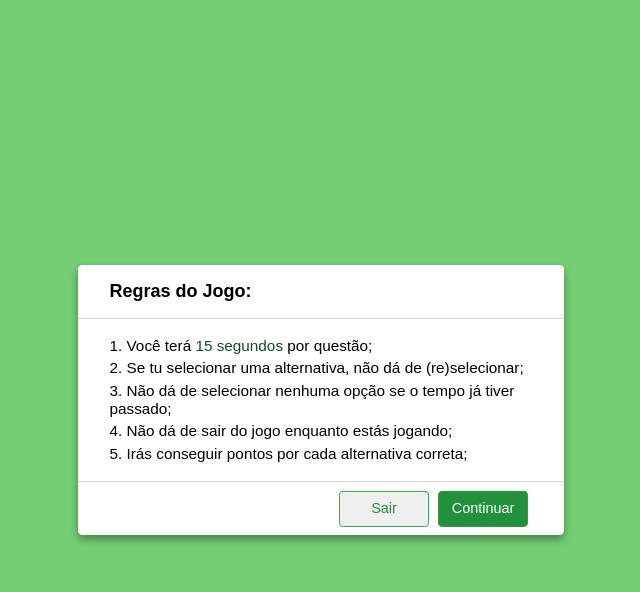
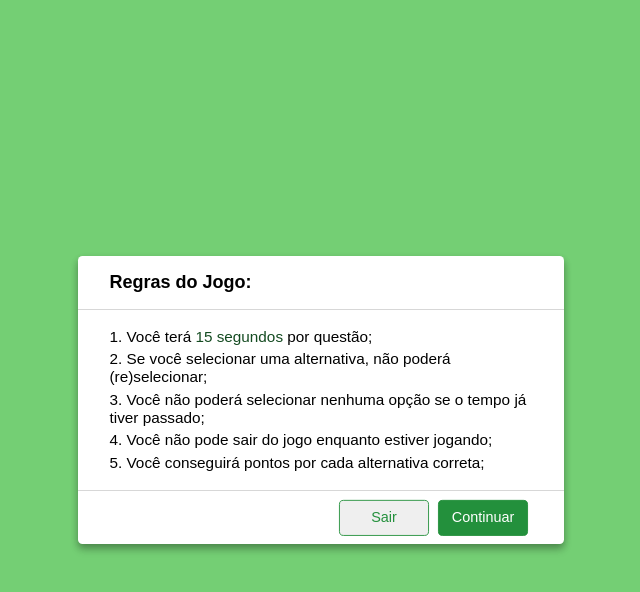
Before and after one commit to graxyzr/bioquiz, a plain HTML site: page index.html in a window 1280 px wide. Both pictures are taken after a click on the element "Começar". Shown: the whole page, without its empty margins (319-959 px from the left). Drawn offline with Linux system fonts and the light colour scheme; a web font is replaced by a local one.

Commit message:
Update index.html

```diff
--- a/index.html
+++ b/index.html
@@ -22,16 +22,16 @@
         1. Você terá <span>15 segundos</span> por questão;
       </div>
       <div class="info">
-        2. Se tu selecionar uma alternativa, não dá de (re)selecionar;
+        2. Se você selecionar uma alternativa, não poderá (re)selecionar;
       </div>
       <div class="info">
-        3. Não dá de selecionar nenhuma opção se o tempo já tiver passado;
+        3. Você não poderá selecionar nenhuma opção se o tempo já tiver passado;
       </div>
       <div class="info">
-        4. Não dá de sair do jogo enquanto estás jogando;
+        4. Você não pode sair do jogo enquanto estiver jogando;
       </div>
       <div class="info">
-        5. Irás conseguir pontos por cada alternativa correta;
+        5. Você conseguirá pontos por cada alternativa correta;
       </div>
     </div>
     <div class="buttons">
```
